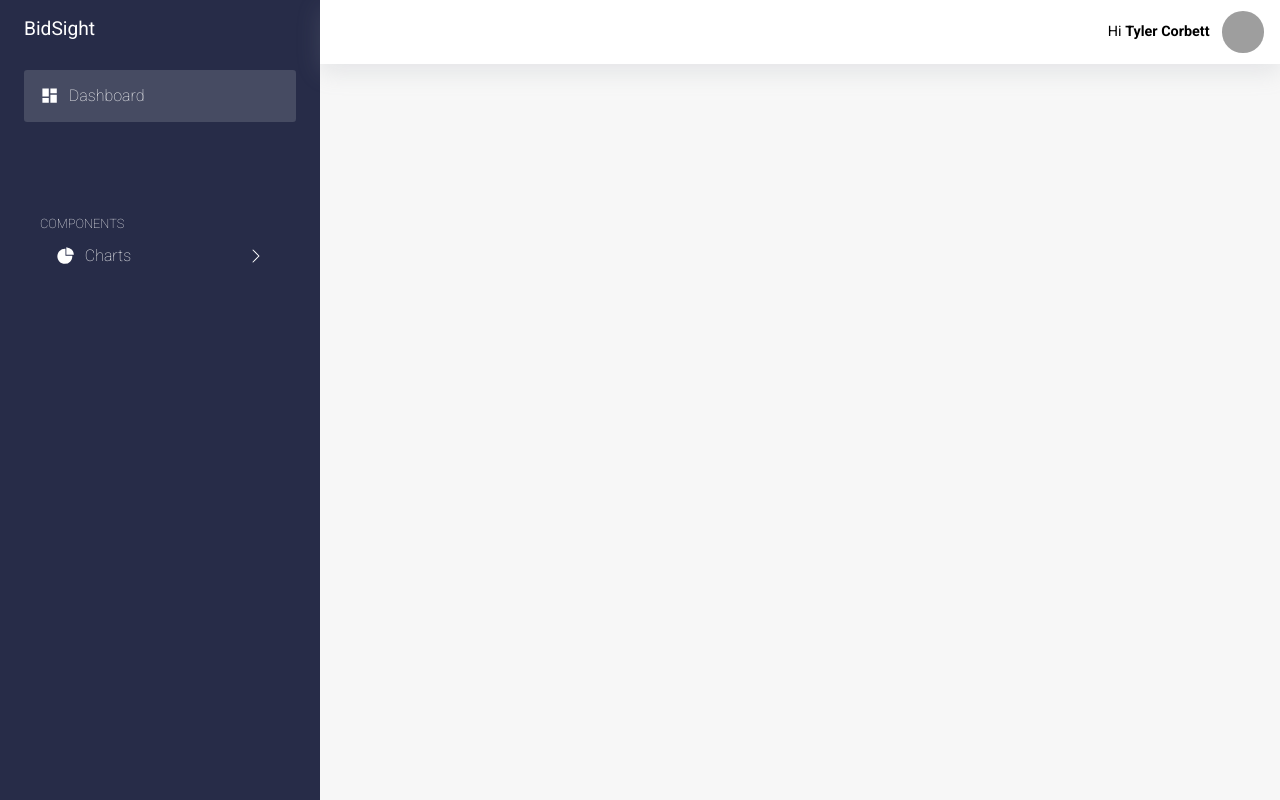
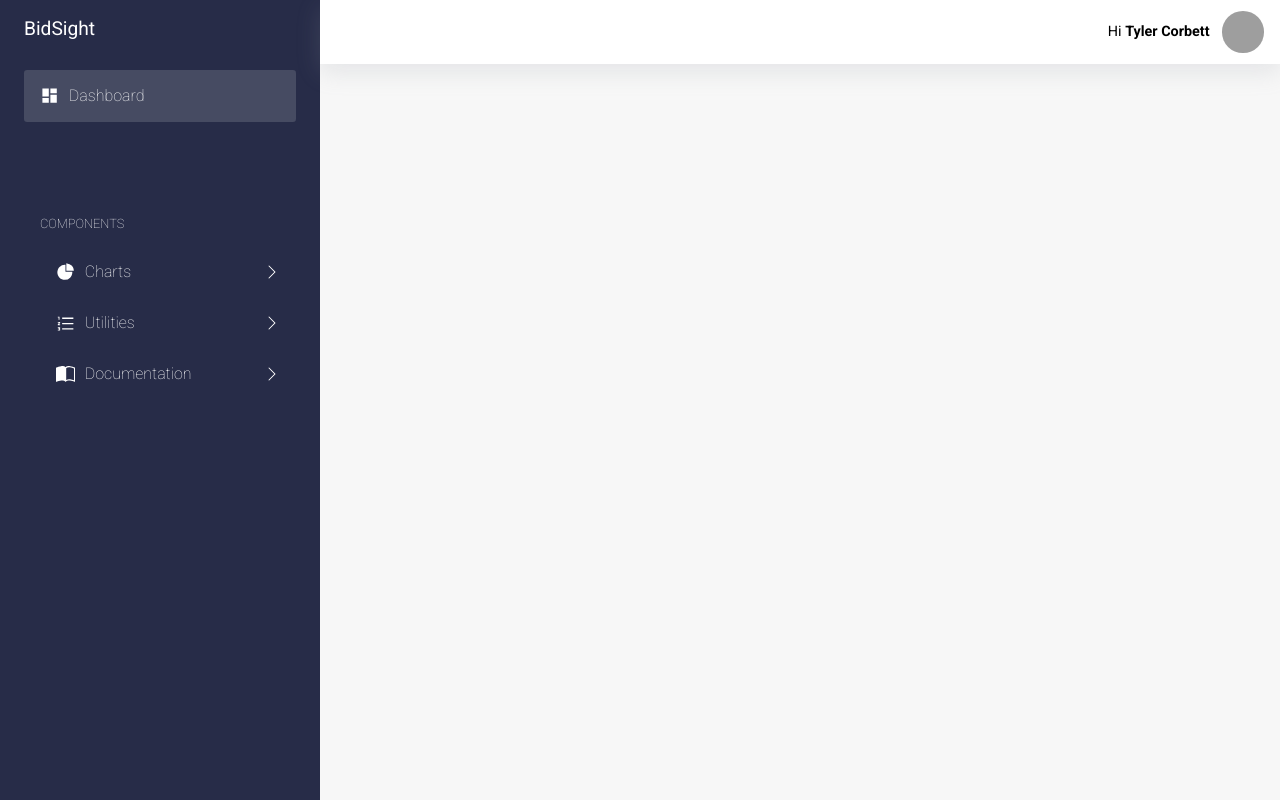
Before and after one commit to tylercorbett/bidsight, a React (Create React App) app: page / in a window 1280 px wide. Built offline with nearby package versions, Linux system fonts and the light colour scheme; grey boxes are pictures that could not be loaded.

Commit message:
fake side nav links

```diff
--- a/src/components/SideNav/SideNav.css
+++ b/src/components/SideNav/SideNav.css
@@ -16,12 +16,13 @@ h1 {
   align-items: center;
   border-radius: .2rem;
   padding: 1rem;
+  padding-right: 0;
   cursor: pointer;
-  margin-bottom: 5rem;
 }
 
 .active {
   background-color: #464B62;
+  margin-bottom: 5rem;
 }
 
 .nav-icon {
@@ -37,6 +38,7 @@ h1 {
   font-weight: 200;
   text-align: left;
   font-size: .8rem;
+  margin-bottom: 1rem;
 }
 
 .nav-section {
--- a/src/components/SideNav/SideNav.tsx
+++ b/src/components/SideNav/SideNav.tsx
@@ -1,8 +1,8 @@
 import React from 'react';
 import './SideNav.css';
 import { MdDashboard as DashboardIcon } from 'react-icons/md';
-import { BsChevronRight as ChevronRight } from 'react-icons/bs';
-import { AiFillPieChart as Chart } from 'react-icons/ai';
+import { BsChevronRight as ChevronRight, BsBookHalf as Book } from 'react-icons/bs';
+import { AiFillPieChart as Chart, AiOutlineOrderedList as List } from 'react-icons/ai';
 
 const SideNav = () => {
   return (
@@ -21,6 +21,20 @@ const SideNav = () => {
           </span>
           <ChevronRight />
         </div>
+        <div className='dashboard-container spread-items'>
+          <span className='align-horizontal'>
+            <List className='nav-icon'/>
+            <h2 className='nav-label'>Utilities</h2>
+          </span>
+          <ChevronRight />
+        </div>
+        <div className='dashboard-container spread-items'>
+          <span className='align-horizontal'>
+            <Book className='nav-icon'/>
+            <h2 className='nav-label'>Documentation</h2>
+          </span>
+          <ChevronRight />
+        </div>
       </div>
     </nav>
   );
```
